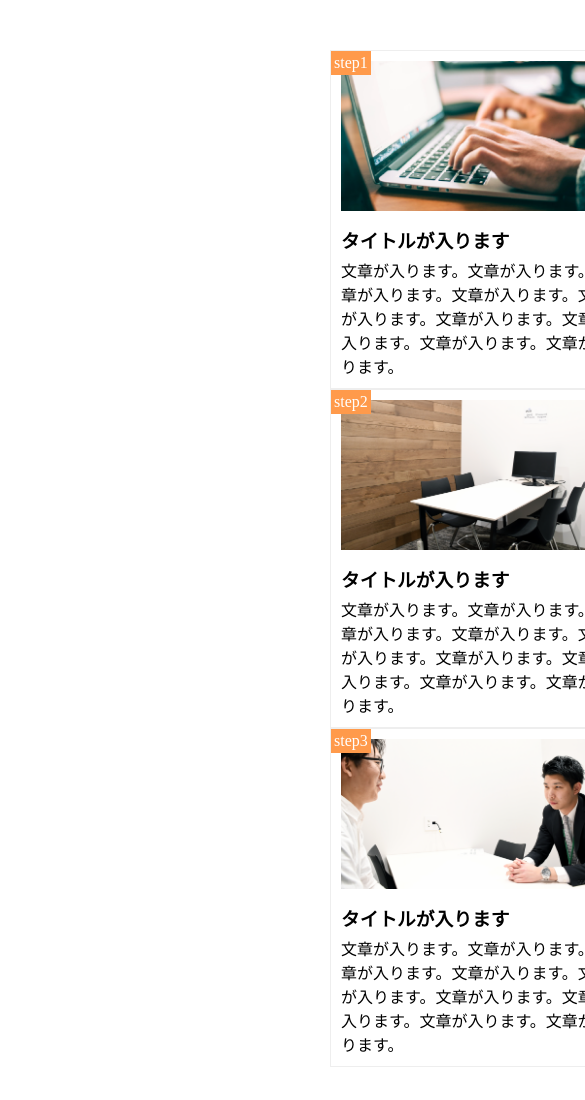
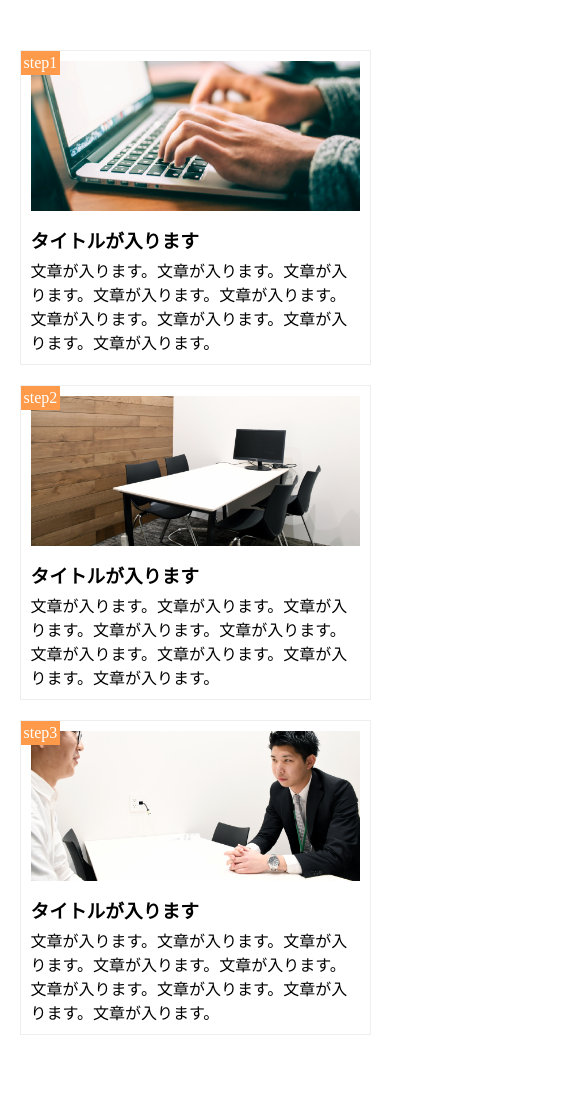
Before and after one commit to masanobuito/git-practice, a plain HTML site: page 1-9 課題/test.html in a window 390 px wide. Shown: the top 1100 px of the page, 585 px wide, since content can reach past the window. Drawn offline with Linux system fonts and the light colour scheme.

Commit message:
[kadai] 1-9

```diff
--- a/1-9 課題/test.css
+++ b/1-9 課題/test.css
@@ -59,19 +59,21 @@ main {
 
 
 @media screen and (max-width: 768px){
-  mein{
+  main{
     width: 100%;
+    margin: 50px 0 ;
   }
   .step-box{
     float: none;
-    margin: 0 5% 0 5%;
+    margin: 0 auto;
+    width: 90%;
     margin-bottom: 20px;
-    margin: 0 auto;
   }
   .step-box:last-child {
     margin: 0 auto;
-}
-  /* 中央寄せできない（margin: 0 auto;でも崩れる） */
+    margin-bottom: 20px;
+
+  }
   .step-img1{
     width: 100%;
   }
```
